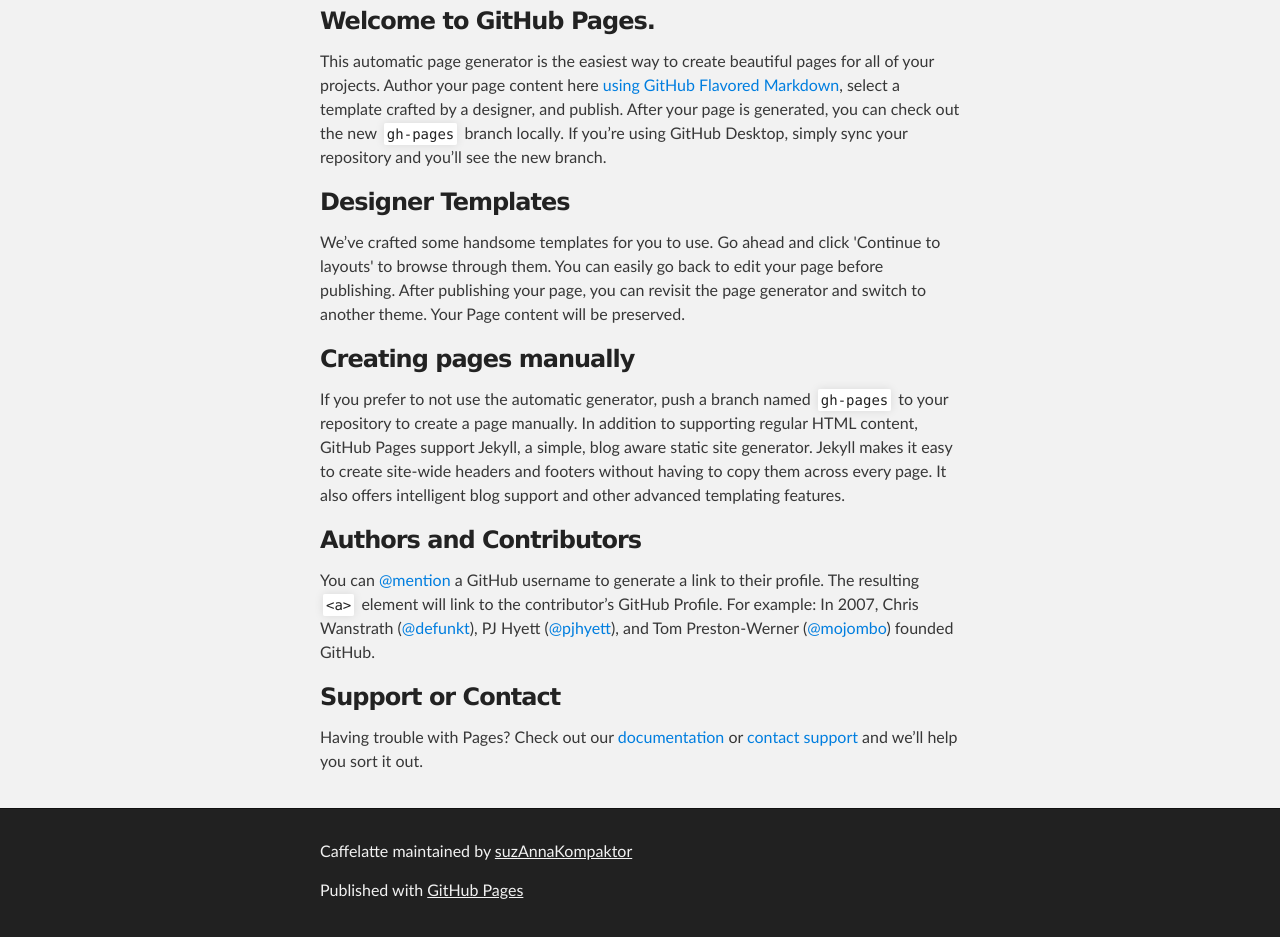
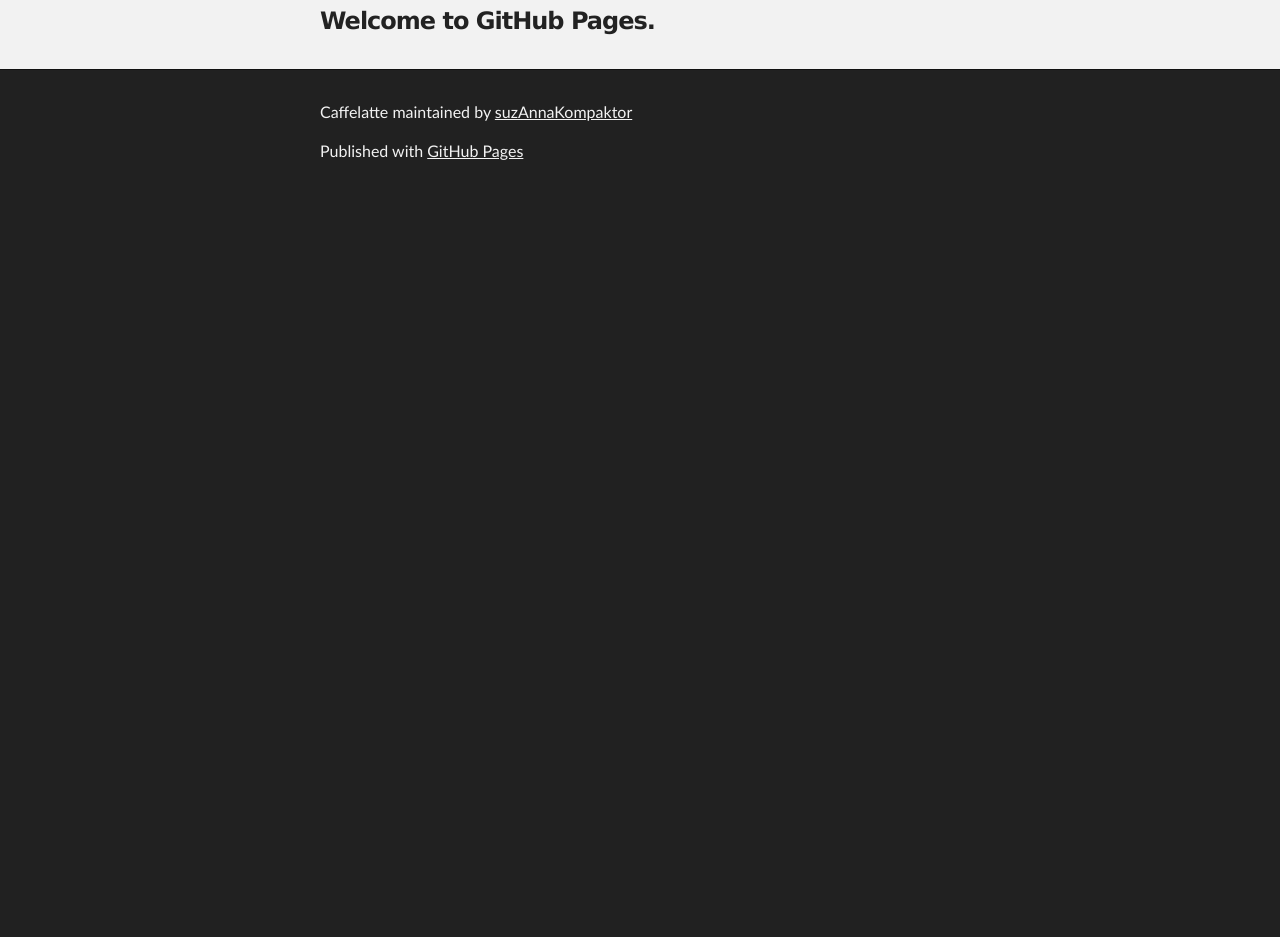
Before and after one commit to suzAnnaKompaktor/caffelatte, a plain HTML site: page index.html in a window 1280 px wide. Shown: the part 257-1194 px from the top of the page. After the commit the page ends 800 px from the top, so only its background shows below. Drawn offline with Linux system fonts and the light colour scheme.

```diff
--- a/index.html
+++ b/index.html
@@ -33,28 +33,6 @@
       <section id="main_content" class="inner">
         <h3>
 <a id="welcome-to-github-pages" class="anchor" href="#welcome-to-github-pages" aria-hidden="true"><span aria-hidden="true" class="octicon octicon-link"></span></a>Welcome to GitHub Pages.</h3>
-
-<p>This automatic page generator is the easiest way to create beautiful pages for all of your projects. Author your page content here <a href="https://guides.github.com/features/mastering-markdown/">using GitHub Flavored Markdown</a>, select a template crafted by a designer, and publish. After your page is generated, you can check out the new <code>gh-pages</code> branch locally. If you’re using GitHub Desktop, simply sync your repository and you’ll see the new branch.</p>
-
-<h3>
-<a id="designer-templates" class="anchor" href="#designer-templates" aria-hidden="true"><span aria-hidden="true" class="octicon octicon-link"></span></a>Designer Templates</h3>
-
-<p>We’ve crafted some handsome templates for you to use. Go ahead and click 'Continue to layouts' to browse through them. You can easily go back to edit your page before publishing. After publishing your page, you can revisit the page generator and switch to another theme. Your Page content will be preserved.</p>
-
-<h3>
-<a id="creating-pages-manually" class="anchor" href="#creating-pages-manually" aria-hidden="true"><span aria-hidden="true" class="octicon octicon-link"></span></a>Creating pages manually</h3>
-
-<p>If you prefer to not use the automatic generator, push a branch named <code>gh-pages</code> to your repository to create a page manually. In addition to supporting regular HTML content, GitHub Pages support Jekyll, a simple, blog aware static site generator. Jekyll makes it easy to create site-wide headers and footers without having to copy them across every page. It also offers intelligent blog support and other advanced templating features.</p>
-
-<h3>
-<a id="authors-and-contributors" class="anchor" href="#authors-and-contributors" aria-hidden="true"><span aria-hidden="true" class="octicon octicon-link"></span></a>Authors and Contributors</h3>
-
-<p>You can <a href="https://help.github.com/articles/basic-writing-and-formatting-syntax/#mentioning-users-and-teams" class="user-mention">@mention</a> a GitHub username to generate a link to their profile. The resulting <code>&lt;a&gt;</code> element will link to the contributor’s GitHub Profile. For example: In 2007, Chris Wanstrath (<a href="https://github.com/defunkt" class="user-mention">@defunkt</a>), PJ Hyett (<a href="https://github.com/pjhyett" class="user-mention">@pjhyett</a>), and Tom Preston-Werner (<a href="https://github.com/mojombo" class="user-mention">@mojombo</a>) founded GitHub.</p>
-
-<h3>
-<a id="support-or-contact" class="anchor" href="#support-or-contact" aria-hidden="true"><span aria-hidden="true" class="octicon octicon-link"></span></a>Support or Contact</h3>
-
-<p>Having trouble with Pages? Check out our <a href="https://help.github.com/pages">documentation</a> or <a href="https://github.com/contact">contact support</a> and we’ll help you sort it out.</p>
       </section>
     </div>
 
```
Also changed, not shown: params.json (+1 -1 lines).
